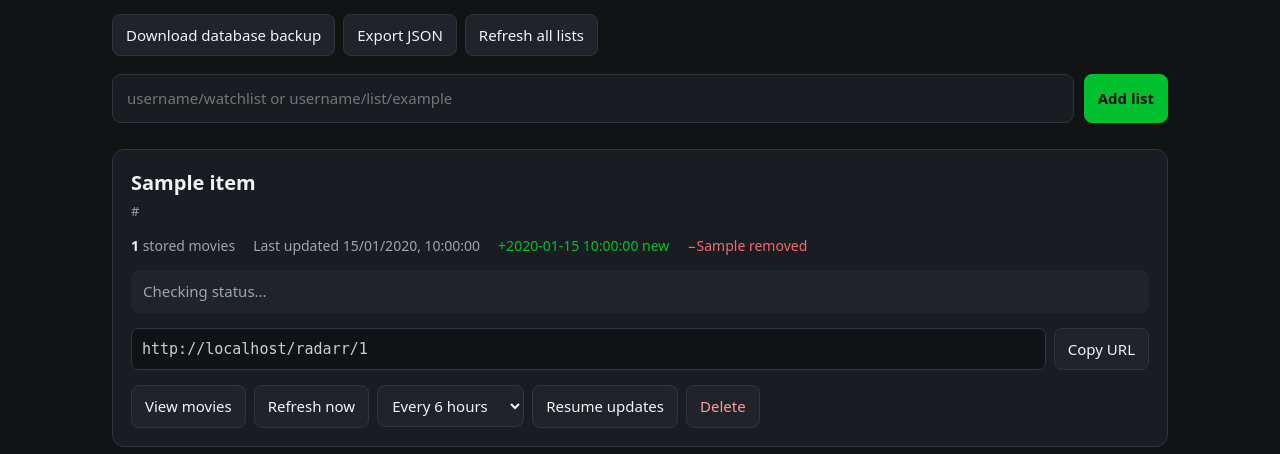
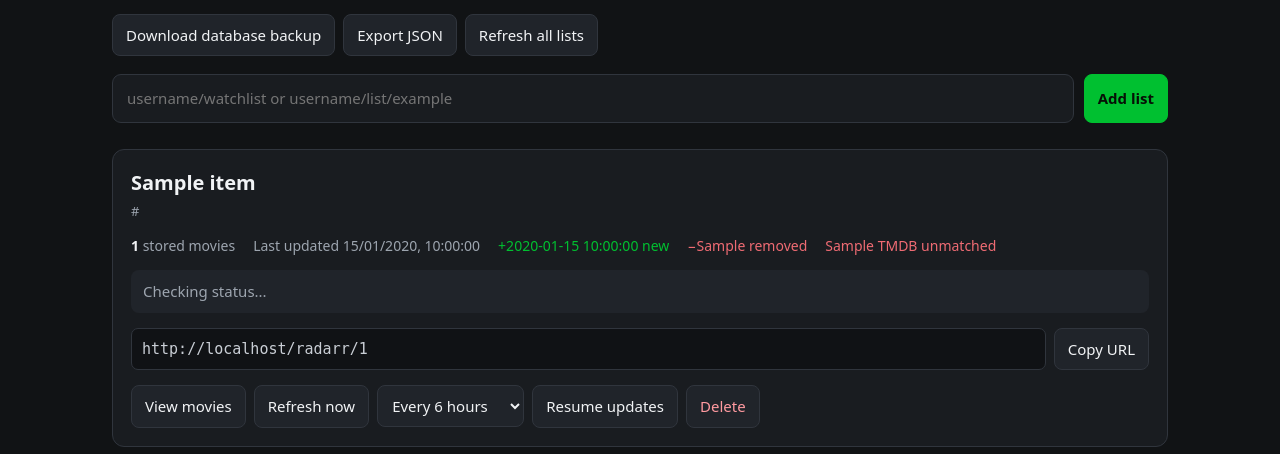
Before and after one commit to Furkan-x1/letterboxd-radarr-lists, a Flask app: template templates/index.html in a window 1280 px wide. Shown: the part 288-742 px from the top of the page. Run offline with Flask 3, Linux system fonts and the light colour scheme; the template is opened without the code that fills it: most values are stand-ins (such as "Sample title", 1, 10 or a date in 2020); parts of the project's set-up code (start-up, migrations or seed data) failed here and were passed over.

Commit message:
Show unmatched count on dashboard

```diff
--- a/templates/index.html
+++ b/templates/index.html
@@ -36,7 +36,7 @@ a{color:var(--accent)}button,.button{border:1px solid var(--border);background:v
 {% for item in lists %}
 <section class="card" data-list-id="{{ item['id'] }}">
 <div class="card-head"><div><h2><a href="{{ url_for('list_detail', list_id=item['id']) }}">{{ item["name"] }}</a></h2><div class="url">{{ item["letterboxd_url"] }}</div></div></div>
-<div class="stats"><span><strong>{{ item["movie_count"] }}</strong> stored movies</span>{% if item["updated_at"] %}<span>Last updated <span class="updated-time" data-updated="{{ item["updated_at"] }}">{{ item["updated_at"] }}</span></span>{% endif %}{% if item["last_added"] %}<span class="change">+{{ item["last_added"] }} new</span>{% endif %}{% if item["last_removed"] %}<span class="removed">−{{ item["last_removed"] }} removed</span>{% endif %}</div>
+<div class="stats"><span><strong>{{ item["movie_count"] }}</strong> stored movies</span>{% if item["updated_at"] %}<span>Last updated <span class="updated-time" data-updated="{{ item["updated_at"] }}">{{ item["updated_at"] }}</span></span>{% endif %}{% if item["last_added"] %}<span class="change">+{{ item["last_added"] }} new</span>{% endif %}{% if item["last_removed"] %}<span class="removed">−{{ item["last_removed"] }} removed</span>{% endif %}{% if item["last_unmatched"] %}<span class="removed">{{ item["last_unmatched"] }} TMDB unmatched</span>{% endif %}</div>
 <div class="status" data-status>Checking status...</div><div class="next" data-next-update></div><div class="progress" data-progress hidden><span></span></div>
 <div class="endpoint"><code id="endpoint-{{ item['id'] }}">{{ url_for('radarr_list', list_id=item['id'], _external=True) }}</code><button type="button" onclick="copyEndpoint('{{ item['id'] }}')">Copy URL</button></div>
 {% if item["last_error"] %}<div class="status error">Last error: {{ item["last_error"] }}</div>{% endif %}
```
